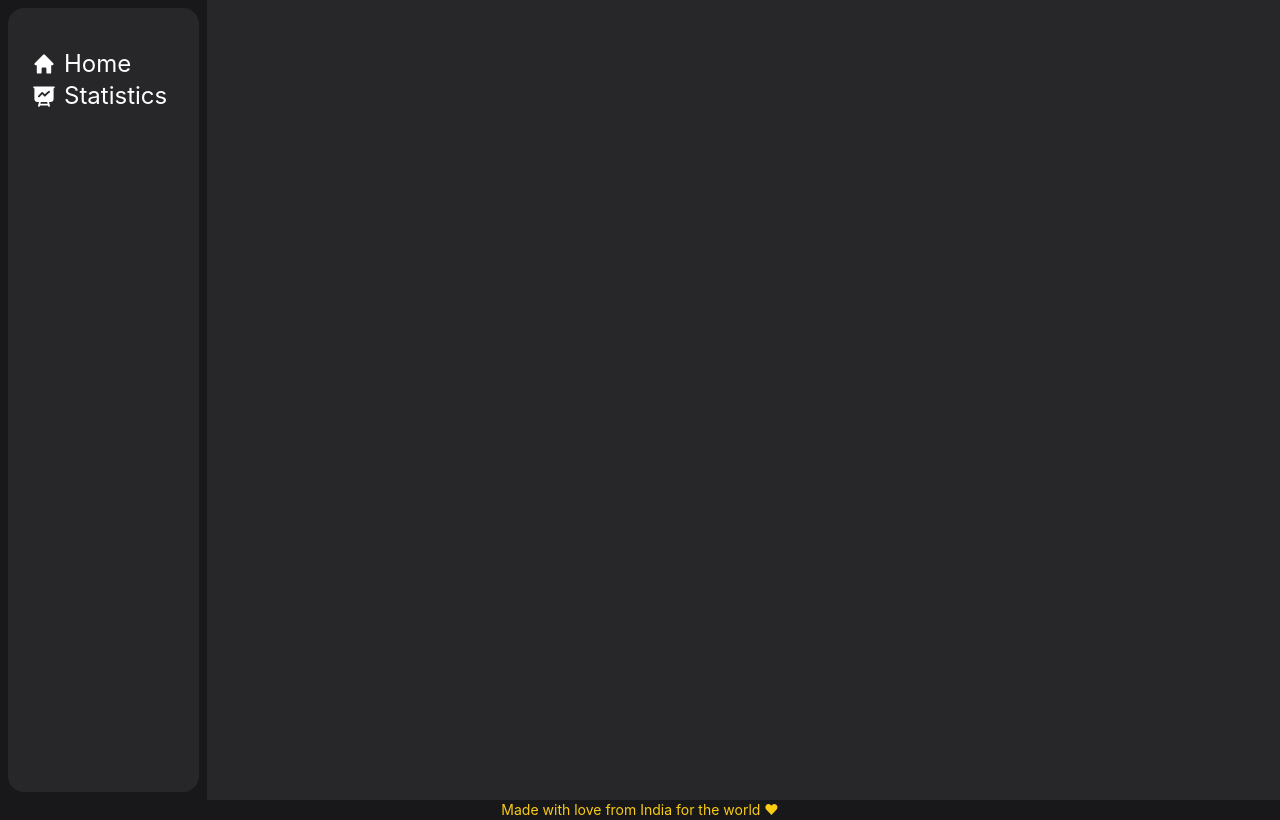
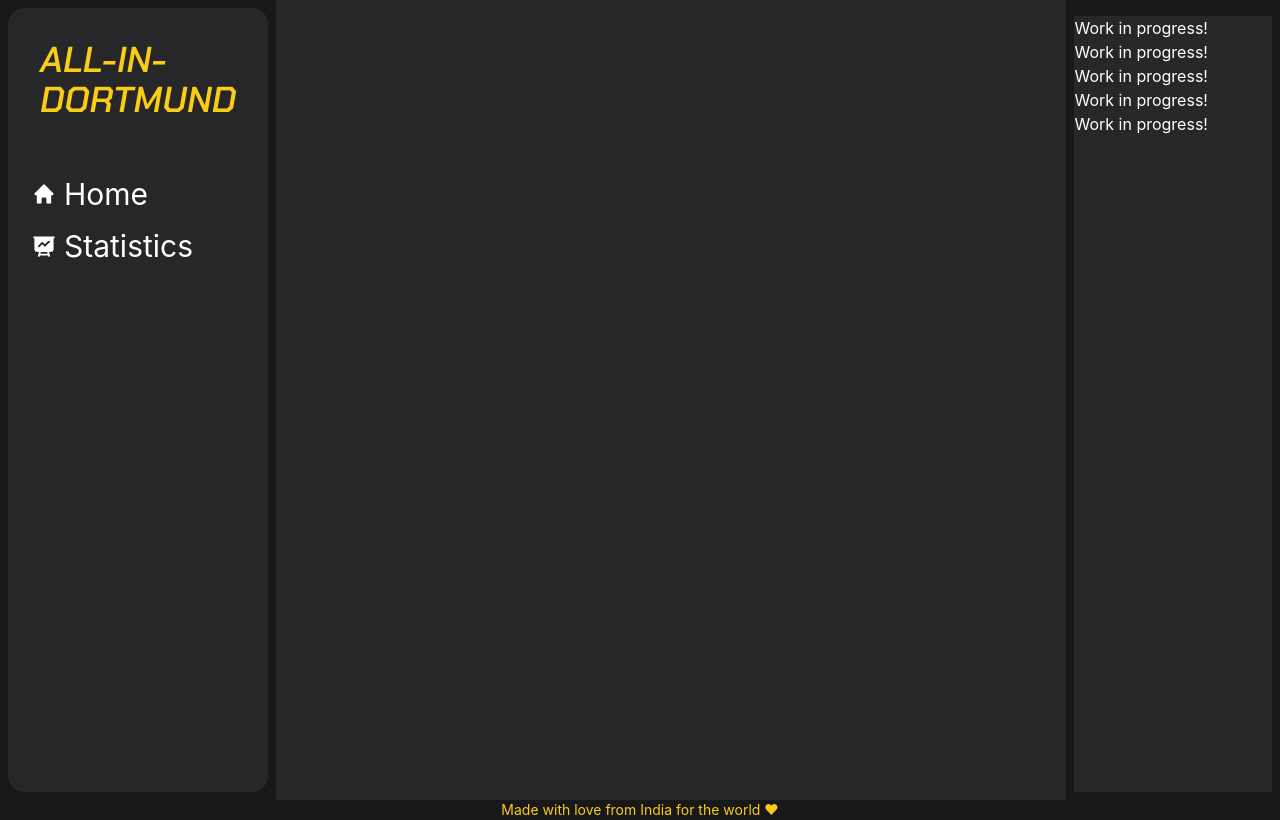
Before and after one commit to Ujjwal1998/all-in-bvb, a React (Vite) app in the folder bvb09-ui/: page /stats in a window 1280 px wide. Built offline with nearby package versions, Linux system fonts and the light colour scheme; no server answers; a web font is replaced by a local one.

Commit message:
added desktop styles

```diff
--- a/bvb09-ui/src/components/sidebar.jsx
+++ b/bvb09-ui/src/components/sidebar.jsx
@@ -8,12 +8,12 @@ import { Link } from "react-router-dom";
 
 function Sidebar() {
   return (
-    <section className="hidden text-xl bg-zinc-800 text-white rounded-2xl m-2 sm:inline sm:w-fit">
-      <div className="hidden mt-8 mx-8 font-chakra text-4xl text-yellow-400 bg-zinc-800">
+    <section className="hidden text-xl bg-zinc-800 text-white rounded-2xl m-2 sm:block ">
+      <div className="sm:mt-8 sm:mx-8 sm:font-chakra sm:text-4xl sm:text-yellow-400 sm:bg-zinc-800">
         ALL-IN-DORTMUND
       </div>
-      <nav className="flex flex-col  my-10 text-2xl">
-        <Link to="/" className="flex mx-6">
+      <nav className="flex flex-col  my-10 text-2xl sm:text-3xl">
+        <Link to="/" className="flex mx-6 my-4">
           <HomeIcon className="w-6" />
           <span className="mx-2">Home</span>
         </Link>
--- a/bvb09-ui/src/components/thirdbar.jsx
+++ b/bvb09-ui/src/components/thirdbar.jsx
@@ -1,12 +1,11 @@
 function ThirdBar() {
   return (
-    <div className="hidden sm:block sm:text-white sm:mt-4 sm:bg-zinc-800 sm:m-2 sm:w-1/3 sm:hidden">
-      <div>Trending</div>
-      <div>Trending</div>
-      <div>Trending</div>
-      <div>Trending</div>
-      <div>Trending</div>
-      <div>Trending</div>
+    <div className="hidden sm:block sm:text-white sm:mt-4 sm:bg-zinc-800 sm:m-2 sm:w-1/4">
+      <div>Work in progress!</div>
+      <div>Work in progress!</div>
+      <div>Work in progress!</div>
+      <div>Work in progress!</div>
+      <div>Work in progress!</div>
     </div>
   );
 }
```
Also changed, not shown: 2 other files (tests, documents, lock files or other folders).
